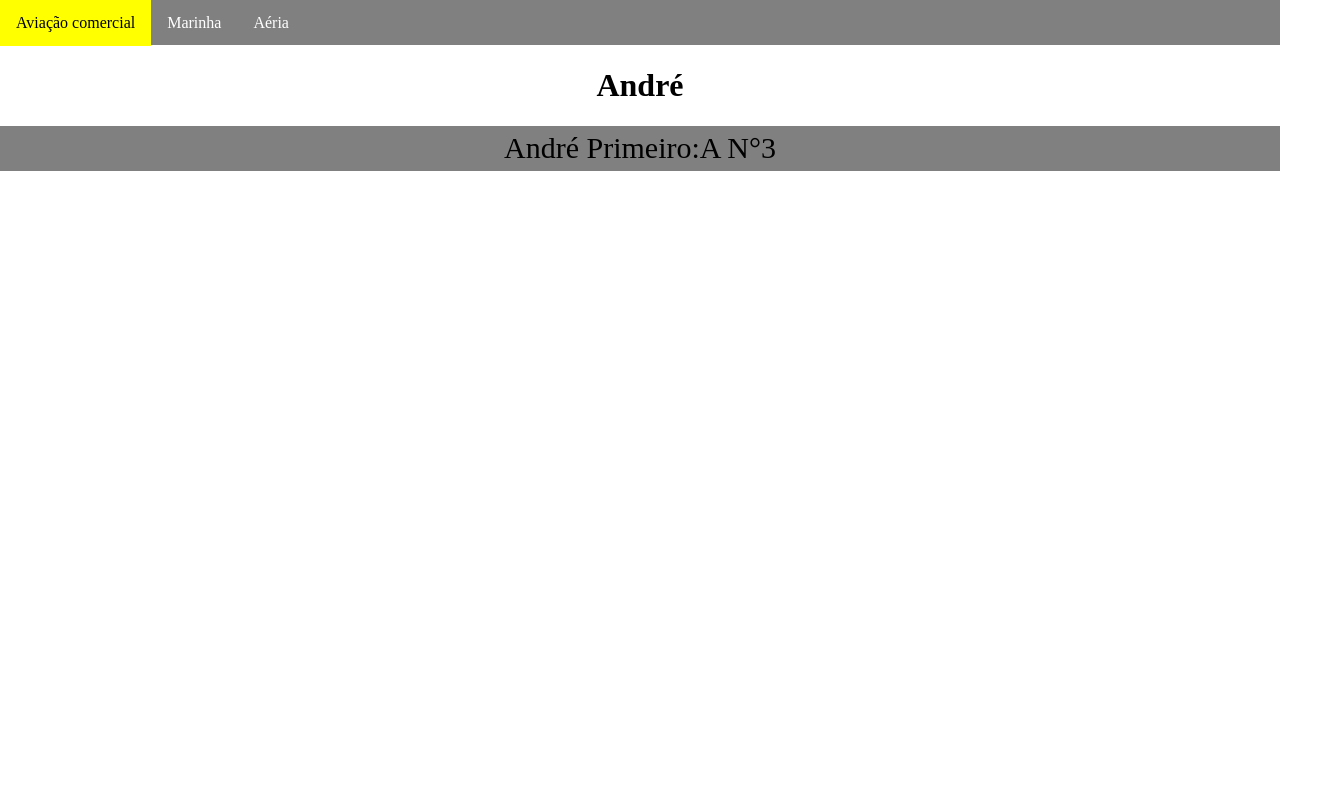
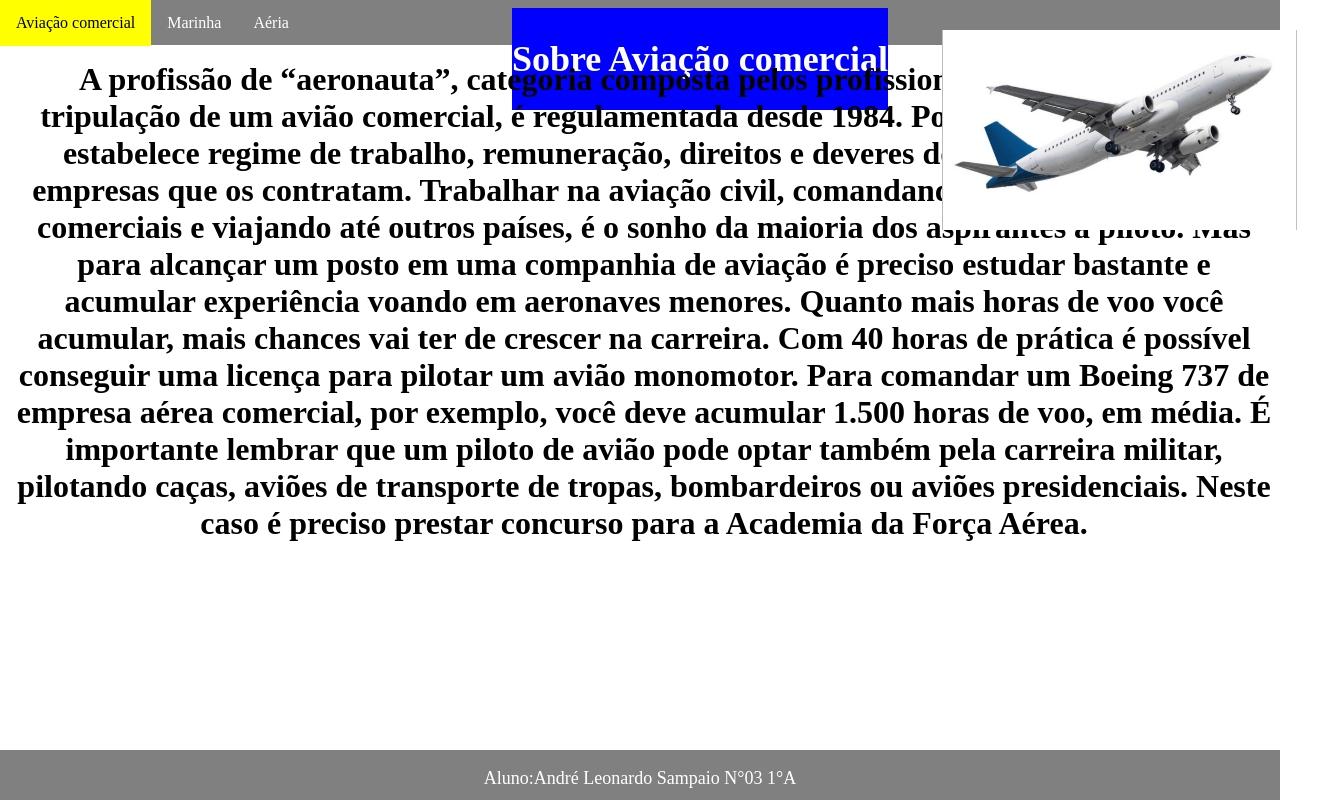
Before and after one commit to Decok550/primeiroa_2t, a plain HTML site: page index.html in a window 1280 px wide. Shown: the whole page, 1317 px wide, since content can reach past the window. Drawn offline with Linux system fonts and the light colour scheme.

Commit message:
André 25/08 n°3

```diff
--- a/estilo.css
+++ b/estilo.css
@@ -3,6 +3,7 @@ body {
 }
 h1 {
   text-align: center;
+
 }
 .menuPrincipal{
   position: absolute;
@@ -32,43 +33,47 @@ float: left;
    background:yellow;
    color: black;
  }
- #Aérea {
-   width: 20%;
+ .rodape{
+   width: 100%;
+   height: 50px;
+   background: gray;
+   position: absolute;
+   bottom: 0px;
+   left: 0;
+   font-size: large;
+   display: flex;
+   justify-content: center;
+   color: #FFFFFF;
  }
- #Aérea:hover{
-   width: 22%;
- }
- .caixaAérea{
-   position: absolute;
-   top: 200px;
-   left: 0;
-   width: 90%;
-   height: 130px;
-   background: rgb(139, 74, 139);
-   margin: 20px;
-   border-color: red;
-   border-width: 20px;
-   border-style: double;
-   padding: 20px;
-  display: flex;
-  justify-content: end;
+ .título{
+  position: absolute;
+  text-align: center;
+  left: 40%;
+  font-size: x-large;
+  background-color: blue;
+  color: #FFFFFF;
+
  }
 
- .caixarodape{
-   width: 100%;
-   height: 45px;
-   bottom: 0;
-   left: 0;
-   background-color: gray;
-   color: black;
-   position: relative;
-   display: flex;
-   justify-content: center;
-   flex-wrap: wrap;
-   align-content: center;
-   font-size:30px ;
+ .conteúdo{
+ position: absolute;
+ top: 5%;
 
  }
- p{
+.Aviaçãocomercial {
+ position: absolute;
+ top: 0px;
+ left: 39%;
+ width: 60%;
+ height: 200px;
+ background: 0;
+ margin: 10px;
+ border-color: 0;
+ border-width: 15px;
+ border-style: 0;
+ padding: 20px;
+ display: flex;
+ justify-content: end;
+ font-size: small;
 
- }
+}
--- a/index.html
+++ b/index.html
@@ -3,7 +3,7 @@
 <html lang="pt-br" dir="ltr">
   <head>
     <meta charset="utf-8">
-    <title>Aula Primeiro A</title>
+    <title>André</title>
     <link rel="stylesheet" href="estilo.css">
   </head>
   <body>
@@ -15,9 +15,26 @@
               <li><a href="pagina02.html">Aéria</a></li>
           </ul>
       </nav>
-    <h1>André</h1>
-    <div class="caixarodape">
-    <p> André Primeiro:A N°3</p>
     </div>
+    <div class="título" >
+      <h2>Sobre Aviação comercial</h2>
+    </div>
+    <div class="conteúdo">
+      <h1>
+        A profissão de “aeronauta”, categoria composta pelos profissionais que compõem a tripulação de um avião comercial, é regulamentada desde 1984. Portanto, há uma lei que estabelece regime de trabalho, remuneração, direitos e deveres dos profissionais e das empresas que os contratam.
+Trabalhar na aviação civil, comandando modernas aeronaves comerciais e viajando até outros países, é o sonho da maioria dos aspirantes a piloto. Mas para alcançar um posto em uma companhia de aviação é preciso estudar bastante e acumular experiência voando em aeronaves menores.
+Quanto mais horas de voo você acumular, mais chances vai ter de crescer na carreira. Com 40 horas de prática é possível conseguir uma licença para pilotar um avião monomotor. Para comandar um Boeing 737 de empresa aérea comercial, por exemplo, você deve acumular 1.500 horas de voo, em média.
+É importante lembrar que um piloto de avião pode optar também pela carreira militar, pilotando caças, aviões de transporte de tropas, bombardeiros ou aviões presidenciais. Neste caso é preciso prestar concurso para a Academia da Força Aérea.
+      </h1>
+    </div>
+
+    <div class="rodape">
+    <p>Aluno:André Leonardo Sampaio N°03 1°A</p>
+    </div>
+
+    <div class="Aviaçãocomercial">
+      <img src="avião comercial correto.jpg" alt="">
+    </div>
+
   </body>
 </html>
```
Also changed, not shown: pagina01.html (+20 -0 lines), pagina02.html (+20 -0 lines), Marinha.jpg (added), avião comercial correto.jpg (added).
